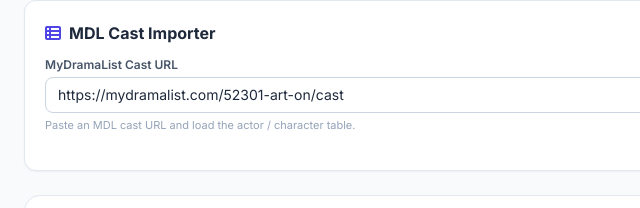
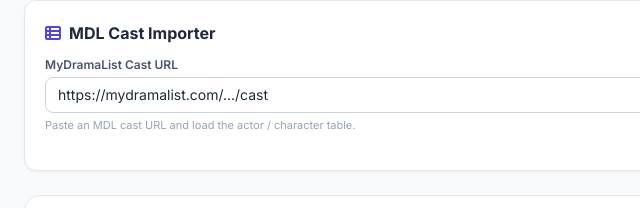
Before and after one commit to sotnec/tvmaze-ecosystem, a plain HTML site: page cast-inspector/index.html in a window 1280 px wide. Shown: the part 278-486 px from the top of the page, 0-640 px from the left. Drawn offline with nearby package versions, Linux system fonts and the light colour scheme.

Commit message:
Update MyDramaList Cast URL in index.html

```diff
--- a/cast-inspector/index.html
+++ b/cast-inspector/index.html
@@ -166,8 +166,8 @@
       <div class="mb-4">
         <label for="mdlCastUrl" class="block text-xs font-semibold text-slate-600 mb-1">MyDramaList Cast URL</label>
         <div class="flex flex-col sm:flex-row gap-2">
-          <input type="url" id="mdlCastUrl" value="https://mydramalist.com/52301-art-on/cast"
-            placeholder="https://mydramalist.com/52301-art-on/cast"
+          <input type="url" id="mdlCastUrl" value="https://mydramalist.com/.../cast"
+            placeholder="https://mydramalist.com/.../cast"
             class="flex-1 border border-slate-300 rounded-lg px-3 py-1.5 text-sm focus:outline-none focus:border-emerald-500" />
           <button type="button" onclick="loadMdlCastList()" class="bg-indigo-600 hover:bg-indigo-700 text-white text-sm font-semibold px-4 py-2 rounded-lg transition flex items-center justify-center gap-2 shadow-sm">
             <i class="fa-solid fa-cloud-arrow-down"></i> Load Cast Table
```
